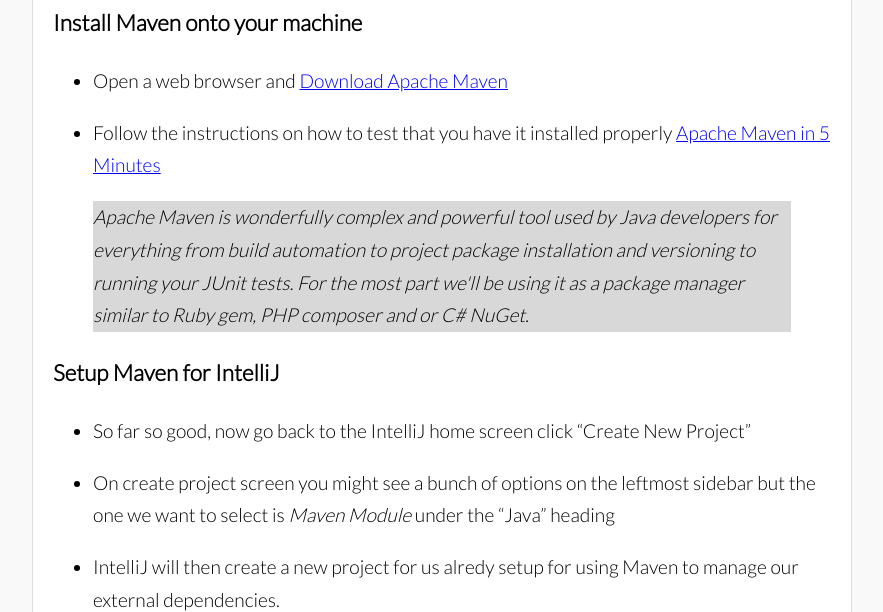
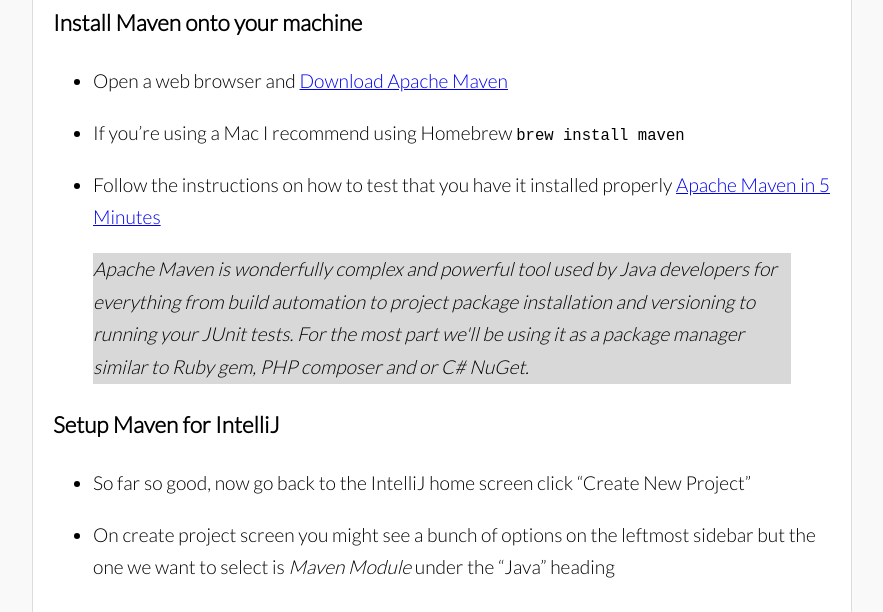
Before and after one commit to taywils/taywils.me, a Jekyll site: the page built from _posts/2013-11-05-javasparkframeworktutorial.md, in a window 1280 px wide and 900 px high, scrolled down 2606 px, cut to the strip 139-751 px from the top of the window. Shown: the whole strip, without its empty margins (198-1081 px from the left). Built offline with Jekyll 4.4.1, drawn with Linux system fonts in a browser that asks for light colours; nearby versions of some CDN libraries; comment, search, counter and statistics services are not loaded; a style sheet for code colours, icons or effects is not loaded.

Commit message:
Update 2013-11-05-javasparkframeworktutorial.md

````diff
--- a/_posts/2013-11-05-javasparkframeworktutorial.md
+++ b/_posts/2013-11-05-javasparkframeworktutorial.md
@@ -63,6 +63,8 @@
 ### Install Maven onto your machine
 
 - Open a web browser and [Download Apache Maven](http://maven.apache.org/download.cgi)
+
+- If you're using a Mac I recommend using Homebrew ```brew install maven```
 
 - Follow the instructions on how to test that you have it installed properly [Apache Maven in 5 Minutes](http://maven.apache.org/guides/getting-started/maven-in-five-minutes.html)
 
````
